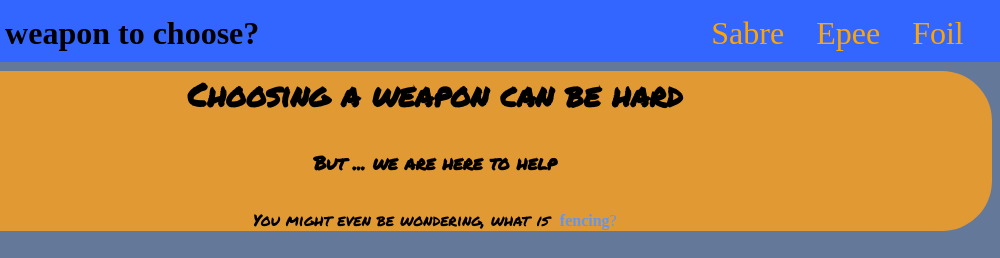
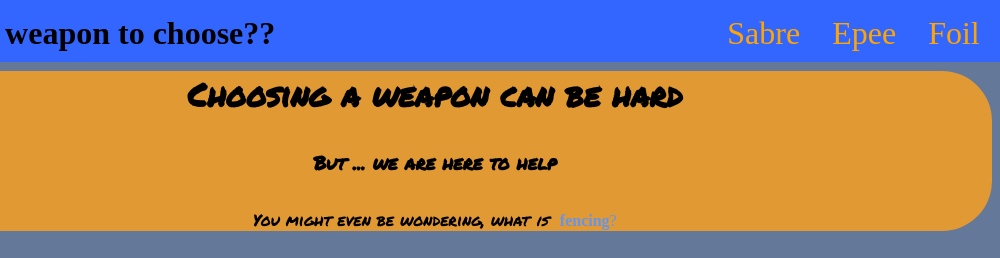
Before and after one commit to AwesomenessOfTheShadows/AwesomenessOfTheShadows.github.io, a plain HTML site: page index.html in a window 1280 px wide. Shown: the top 258 px of the page, 280-1280 px from the left. Drawn offline with Linux system fonts and the light colour scheme; a web font is replaced by a local one.

Commit message:
Update index.html

```diff
--- a/index.html
+++ b/index.html
@@ -9,7 +9,7 @@
     <link rel="stylesheet" type="text/css" href="Home.css">
   </head>
 <header id='topbar' class='topbar'>
-  <img src='LOGO.png' alt='Logo' class='Title'><h1 id = 'Title' class = 'Title'>FENCING: What weapon to choose? &nbsp&nbsp&nbsp&nbsp&nbsp&nbsp&nbsp&nbsp&nbsp&nbsp&nbsp&nbsp&nbsp&nbsp&nbsp&nbsp&nbsp&nbsp&nbsp&nbsp&nbsp&nbsp&nbsp&nbsp&nbsp&nbsp&nbsp&nbsp&nbsp&nbsp&nbsp&nbsp&nbsp&nbsp&nbsp&nbsp&nbsp&nbsp&nbsp&nbsp&nbsp&nbsp&nbsp&nbsp&nbsp&nbsp&nbsp&nbsp&nbsp&nbsp&nbsp&nbsp&nbsp&nbsp&nbsp</h1>
+  <img src='LOGO.png' alt='Logo' class='Title'><h1 id = 'Title' class = 'Title'>FENCING: What weapon to choose?? &nbsp&nbsp&nbsp&nbsp&nbsp&nbsp&nbsp&nbsp&nbsp&nbsp&nbsp&nbsp&nbsp&nbsp&nbsp&nbsp&nbsp&nbsp&nbsp&nbsp&nbsp&nbsp&nbsp&nbsp&nbsp&nbsp&nbsp&nbsp&nbsp&nbsp&nbsp&nbsp&nbsp&nbsp&nbsp&nbsp&nbsp&nbsp&nbsp&nbsp&nbsp&nbsp&nbsp&nbsp&nbsp&nbsp&nbsp&nbsp&nbsp&nbsp&nbsp&nbsp&nbsp&nbsp&nbsp</h1>
   <nav id = 'navlinks' class = 'navlinks'>
     <a href='Sabre.html' style="text-decoration: none">Sabre &nbsp&nbsp</a>
     <a href='Epee.html' style="text-decoration: none">Epee &nbsp&nbsp</a>
```
